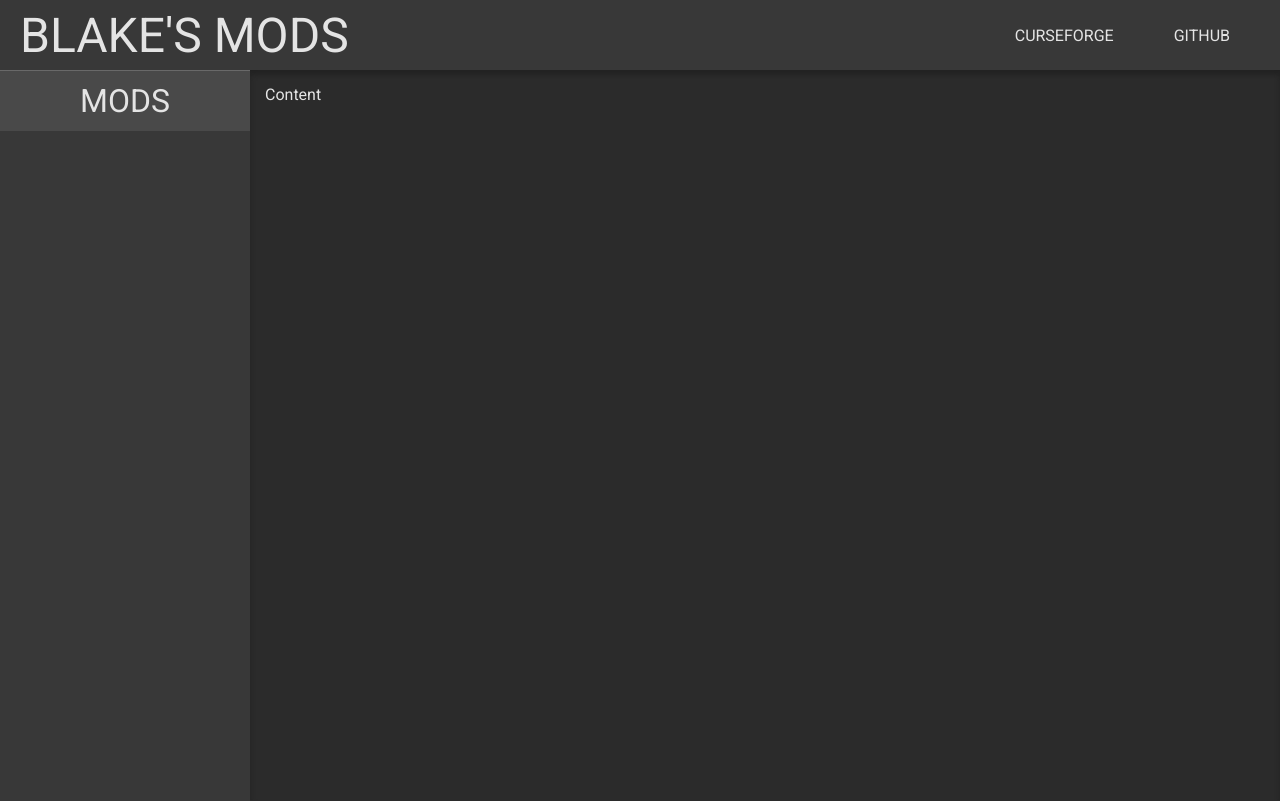
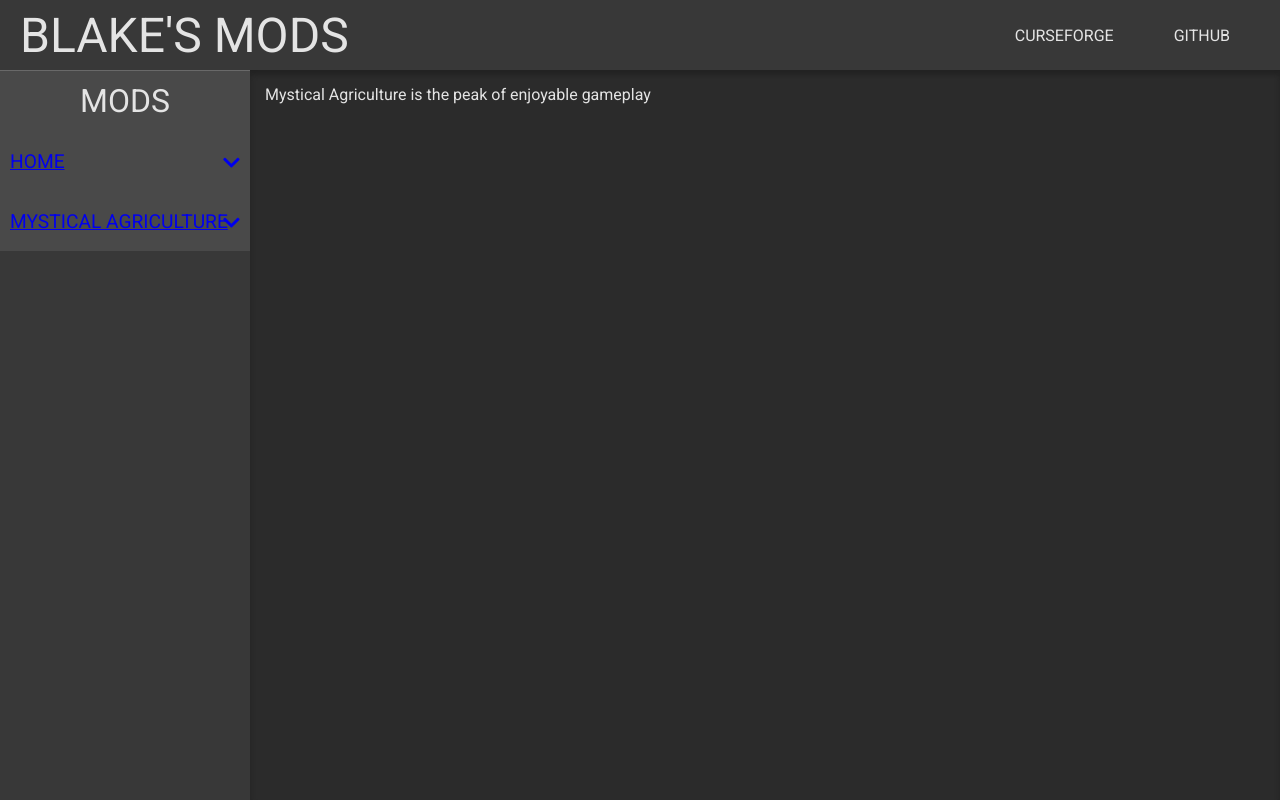
Before and after one commit to laceflowermc/mods, a React (Create React App) app: page /mystical-agriculture in a window 1280 px wide. Built offline with nearby package versions, Linux system fonts and the light colour scheme.

Commit message:
Add react router

```diff
--- a/package.json
+++ b/package.json
@@ -4,8 +4,12 @@
   "private": true,
   "homepage": "http://blakebr0.github.io/mods",
   "dependencies": {
+    "@fortawesome/fontawesome-svg-core": "^1.2.25",
+    "@fortawesome/free-solid-svg-icons": "^5.11.2",
+    "@fortawesome/react-fontawesome": "^0.1.7",
     "react": "^16.10.2",
     "react-dom": "^16.10.2",
+    "react-router-dom": "^5.1.2",
     "react-scripts": "3.2.0"
   },
   "scripts": {
--- a/src/App.css
+++ b/src/App.css
@@ -1,7 +1,8 @@
 .App {
-  min-height: 100vh;
+  height: 100vh;
   background-color: #2b2b2b;
   font-family: Roboto, Oxygen, Ubuntu, Cantarell, 'Open Sans', 'Helvetica Neue', sans-serif;
+  overflow: hidden;
 }
 
 .Content {
--- a/src/App.js
+++ b/src/App.js
@@ -1,17 +1,50 @@
 import React from 'react'
 import Header from './component/Header'
 import Sidebar from './component/Sidebar'
+import Home from './page/Home'
+import MysticalAgriculture from './page/MysticalAgriculture'
+import {
+  BrowserRouter as Router,
+  Switch,
+  Route,
+  Link
+} from "react-router-dom"
 import './App.css'
+
+const routes = [
+  {
+    path: '/',
+    name: 'Home',
+    exact: true,
+    component: () => <Home />
+  },
+  {
+    path: '/mystical-agriculture',
+    name: 'Mystical Agriculture',
+    component: () => <MysticalAgriculture />
+  }
+]
 
 function App() {
   return (
-    <div className="App">
-      <Header />
-      <Sidebar />
-      <div className="Content">
-        Content
+    <Router>
+      <div className="App">
+        <Header />
+        <Sidebar routes={routes} />
+        <div className="Content">
+          <Switch>
+            {routes.map((route, index) => (
+              <Route
+                key={index}
+                exact={route.exact}
+                path={route.path}
+                children={route.component}
+              />
+            ))}
+          </Switch>
+        </div>
       </div>
-    </div>
+    </Router>
   )
 }
 
--- a/src/component/Sidebar.css
+++ b/src/component/Sidebar.css
@@ -1,5 +1,6 @@
 .Sidebar {
   display: flex;
+  flex-direction: column;
   width: 250px;
   height: calc(100vh - 70px);
   background-color: #383838;
@@ -10,7 +11,6 @@
 .Sidebar-header {
   display: flex;
 	cursor: pointer;
-  width: 100%;
   height: 40px;
   padding: 10px;
 	font-size: 2em;
@@ -20,3 +20,28 @@
 .Sidebar-header div {
   margin: auto;
 }
+
+.Sidebar-route-wrapper {
+  position: relative;
+}
+
+.Sidebar-route {
+  display: flex;
+	cursor: pointer;
+  height: 40px;
+  padding: 10px;
+	font-size: 1.2em;
+  background-color: #494949;
+}
+
+.Sidebar-route div {
+  margin: auto 0;
+}
+
+.Sidebar-dropdown-icon {
+  position: absolute;
+  z-index: 1;
+  right: 10px;
+  top: 22px;
+  font-size: 1.2em;
+}
--- a/src/component/Sidebar.js
+++ b/src/component/Sidebar.js
@@ -1,4 +1,7 @@
 import React from 'react'
+import { Link } from 'react-router-dom'
+import { FontAwesomeIcon } from '@fortawesome/react-fontawesome'
+import { faChevronDown } from '@fortawesome/free-solid-svg-icons'
 import './Sidebar.css'
 
 function Sidebar(props) {
@@ -7,6 +10,14 @@ function Sidebar(props) {
       <div className="Sidebar-header">
         <div>Mods</div>
       </div>
+			{props.routes.map(route => (
+				<Link to={route.path} className="Sidebar-route-wrapper">
+					<div className="Sidebar-route">
+						<div>{route.name}</div>
+					</div>
+					<FontAwesomeIcon className="Sidebar-dropdown-icon" icon={faChevronDown} />
+				</Link>
+			))}
 		</div>
 	)
 }
--- /dev/null
+++ b/src/page/Home.js
@@ -0,0 +1,12 @@
+import React from 'react'
+import './Home.css'
+
+function Home(props) {
+	return (
+		<div className="Home">
+      Hello this is the home page
+		</div>
+	)
+}
+
+export default Home
--- /dev/null
+++ b/src/page/MysticalAgriculture.js
@@ -0,0 +1,12 @@
+import React from 'react'
+import './MysticalAgriculture.css'
+
+function MysticalAgriculture(props) {
+	return (
+		<div className="MysticalAgriculture">
+      Mystical Agriculture is the peak of enjoyable gameplay
+		</div>
+	)
+}
+
+export default MysticalAgriculture
```
Also changed, not shown: src/page/Home.css (added), src/page/MysticalAgriculture.css (added), 1 other file (tests, documents, lock files or other folders).
